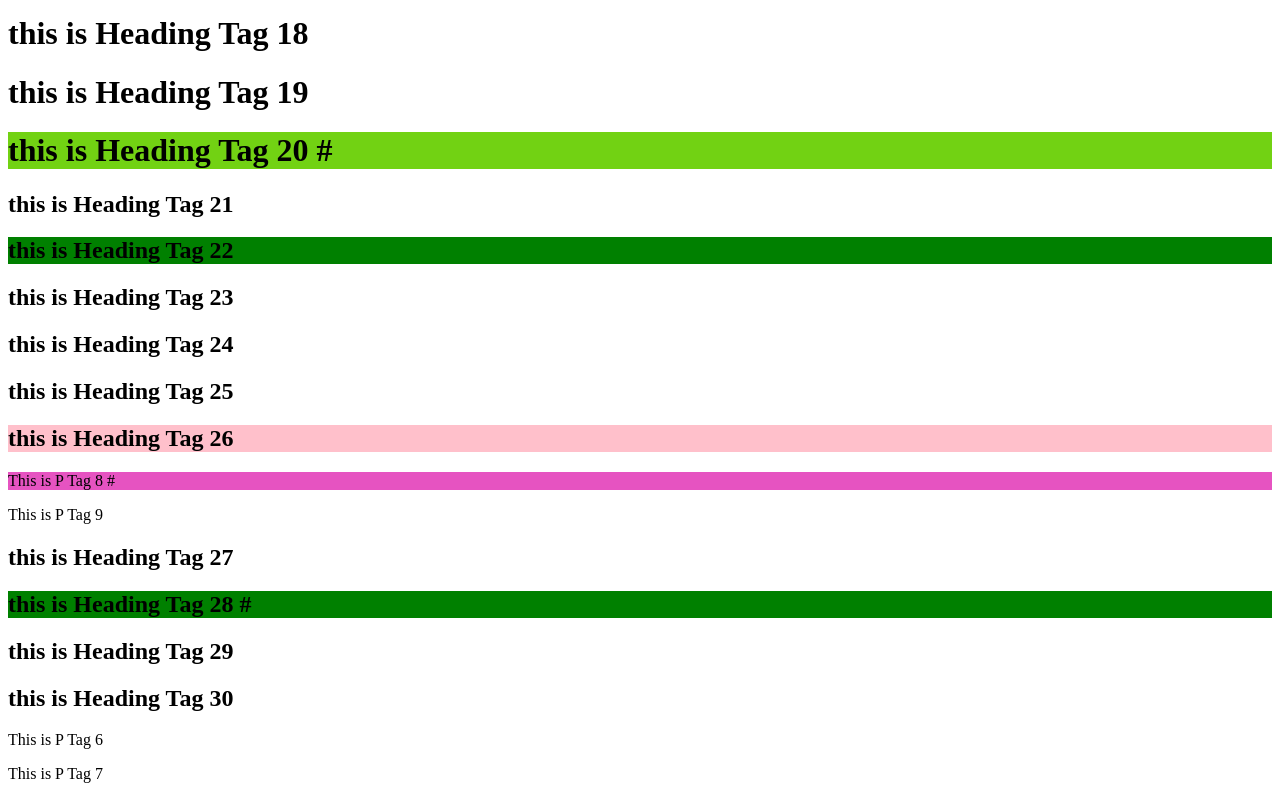
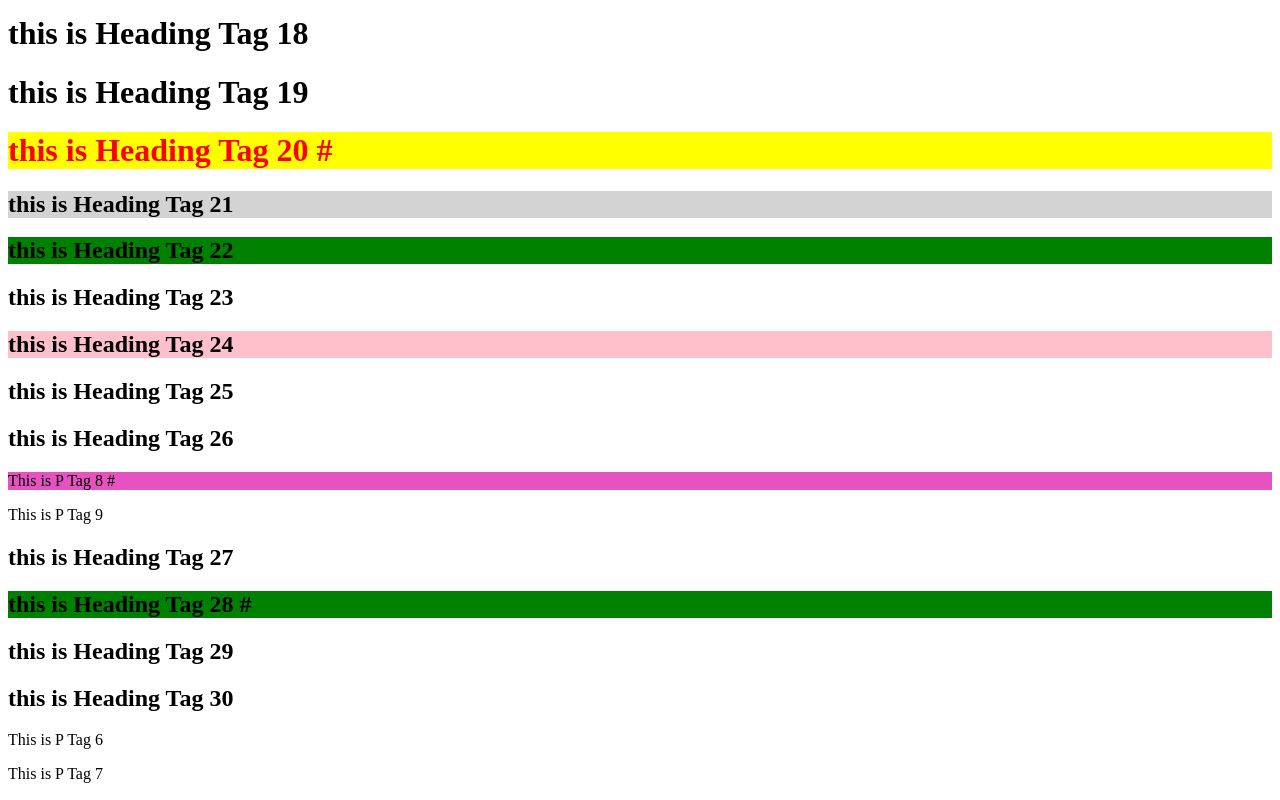
Before and after one commit to PayalPatil8980/home_frontend, a plain HTML site: page lecture3/index.html in a window 1280 px wide. Shown: the part 1220-2020 px from the top of the page. Drawn offline with Linux system fonts and the light colour scheme.

Commit message:
12/02/2025

```diff
--- a/lecture3/style.css
+++ b/lecture3/style.css
@@ -1,18 +1,28 @@
 header h1:nth-of-type(2){
     background-color: green;
 }
+
 header h1:nth-of-type(7){
     background-color: green;
 }
 span:nth-of-type(2) :nth-child(10){
     background-color: aqua;
 }
-h1:nth-child(16){
+/* h1:nth-child(16){
     background-color: rgb(114, 210, 19)
+} */
+div:last-child h1{
+    background-color: rgb(20, 13, 149);
 }
-div:nth-of-type(1) h1:nth-child(6){
+div:nth-of-type(1) h1:nth-of-type(4){
     background-color: pink;
 }
+h1:nth-child(16) {
+    color: red; /* Change text color */
+    font-weight: bold; /* Make it bold */
+    background-color: yellow; /* Add background color */
+  }
+
 section p:nth-child(2){
     background-color: rgb(230, 83, 193);
 }
@@ -22,10 +32,12 @@ section p:nth-child(2){
 /* span:nth-of-type(1) h1:nth-of-type(1) {
     background-color: rgb(40, 196, 175);
 } */
+span h1:nth-of-type(1) {
+    background-color: lightgray;
+  }
 header div span:nth-of-type(2) h1:nth-of-type(2) {
     background-color: red;
 }
-
 h1:nth-child(19){
     background-color: rgb(189, 11, 11);
 }
```
